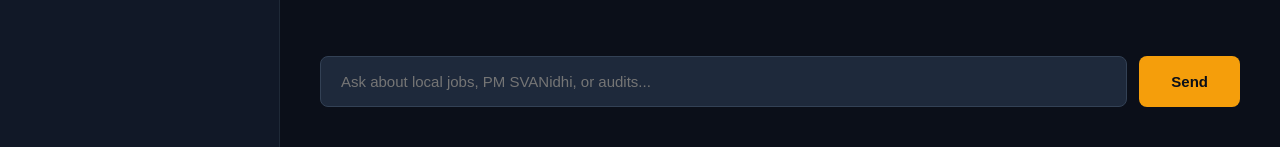
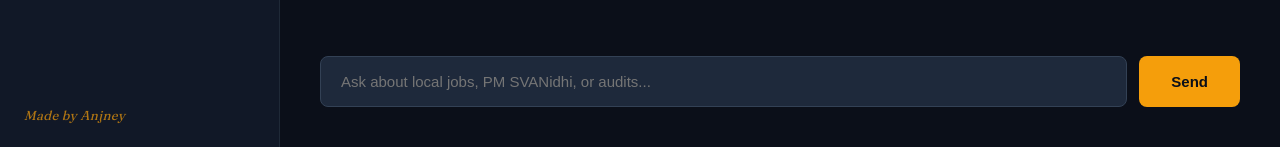
Before and after one commit to ItsAnjney/finAlly_agent, a Flask app: page / in a window 1280 px wide. Shown: the part 653-800 px from the top of the page. Run offline with Flask 3, Linux system fonts and the light colour scheme.

Commit message:
Cosmetic Change

```diff
--- a/static/css/style.css
+++ b/static/css/style.css
@@ -236,3 +236,15 @@ body {
 
 .btn-indigo { background-color: #312e81; color: #a5b4fc; border: 1px solid #6366f1; }
 .btn-indigo:hover { background-color: #6366f1; color: #fff; }
+
+/* Sidebar signature */
+.made-by {
+    margin-top: auto;
+    padding-top: 20px;
+    font-family: 'Fraunces', serif;
+    font-style: italic;
+    font-size: 13px;
+    color: #f59e0b; /* Marigold, matches brand accent */
+    opacity: 0.7;
+    letter-spacing: 0.3px;
+}
--- a/templates/index.html
+++ b/templates/index.html
@@ -23,7 +23,7 @@
                 <li onclick="switchTab('jobs')">💼 Job Mentor</li>
                 <li onclick="switchTab('audit')">🧾 Expense Audit</li>
                 <li onclick="switchTab('schemes')">📜 Scheme Guide</li>
-            </ul>
+            </ul> <div class="made-by">Made by Anjney</div>
         </nav>
 
         <!-- Main Content Area -->
```
